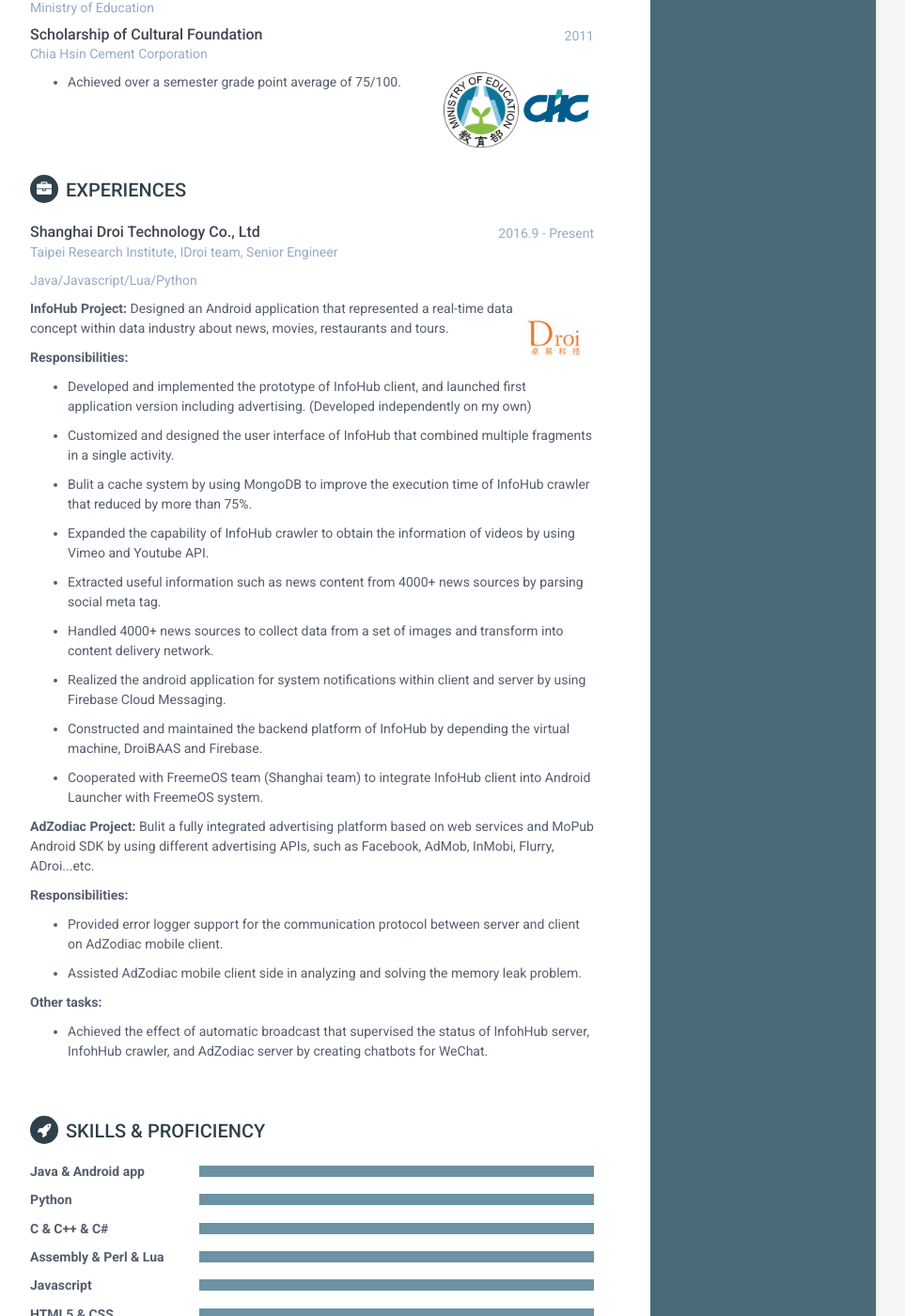
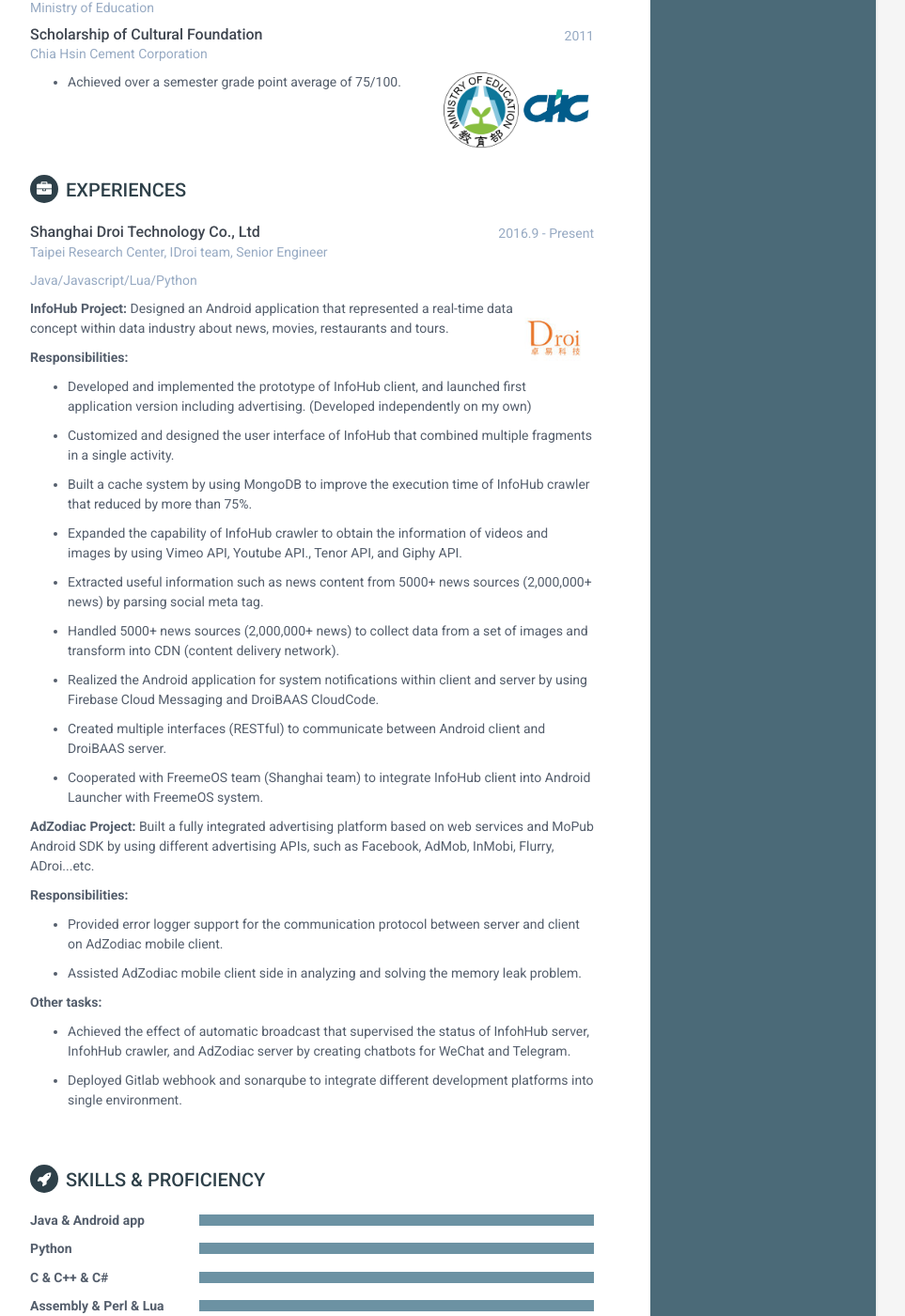
Before and after one commit to carson0321/cv, a Jekyll site: the page built from index.html, in a window 1280 px wide and 1400 px high, scrolled down 1655 px. Shown: the whole window at 94% size, without its empty margins (188-1151 px from the left). Built offline with Jekyll 4.4.1, drawn with Linux system fonts in a browser that asks for light colours.

Commit message:
update experience

```diff
--- a/_includes/experience.html
+++ b/_includes/experience.html
@@ -8,7 +8,7 @@
                 <div class="time">2016.9 - Present</div>
             </div><!--//upper-row-->
             <div class="job-title">
-            Taipei Research Institute, IDroi team, Senior Engineer</p>
+            Taipei Research Center, IDroi team, Senior Engineer</p>
             Java/Javascript/Lua/Python
             </div>
         </div><!--//meta-->
@@ -20,16 +20,16 @@
         <ul type="disc">
             <li><p>Developed and implemented the prototype of InfoHub client, and launched first application version including advertising. (Developed independently on my own)</p></li>
             <li><p>Customized and designed the user interface of InfoHub that combined multiple fragments in a single activity.</p></li>
-            <li><p>Bulit a cache system by using MongoDB to improve the execution time of InfoHub crawler that reduced by more than 75%.</p></li>
-            <li><p>Expanded the capability of InfoHub crawler to obtain the information of videos by using Vimeo and Youtube API.</p></li>
-            <li><p>Extracted useful information such as news content from 4000+ news sources by parsing social meta tag.</p></li>
-            <li><p>Handled 4000+ news sources to collect data from a set of images and transform into content delivery network.</p></li>
-            <li><p>Realized the android application for system notifications within client and server by using Firebase Cloud Messaging.</p></li>
-            <li><p>Constructed and maintained the backend platform of InfoHub by depending the virtual machine, DroiBAAS and Firebase.</p></li>
+            <li><p>Built a cache system by using MongoDB to improve the execution time of InfoHub crawler that reduced by more than 75%.</p></li>
+            <li><p>Expanded the capability of InfoHub crawler to obtain the information of videos and images by using Vimeo API, Youtube API., Tenor API, and Giphy API.</p></li>
+            <li><p>Extracted useful information such as news content from 5000+ news sources (2,000,000+ news) by parsing social meta tag.</p></li>
+            <li><p>Handled 5000+ news sources (2,000,000+ news) to collect data from a set of images and transform into CDN (content delivery network).</p></li>
+            <li><p>Realized the Android application for system notifications within client and server by using Firebase Cloud Messaging and DroiBAAS CloudCode.</p></li>
+            <li><p>Created multiple interfaces (RESTful) to communicate between Android client and DroiBAAS server.</p></li>
             <li><p>Cooperated with FreemeOS team (Shanghai team) to integrate InfoHub client into Android Launcher with FreemeOS system.</p></li>
         </ul>
         <div class="details">
-            <p><b>AdZodiac Project:</b> Bulit a fully integrated advertising platform based on web services and MoPub Android SDK by using different advertising APIs, such as Facebook, AdMob, InMobi, Flurry, ADroi...etc.</p>
+            <p><b>AdZodiac Project:</b> Built a fully integrated advertising platform based on web services and MoPub Android SDK by using different advertising APIs, such as Facebook, AdMob, InMobi, Flurry, ADroi...etc.</p>
         </div><!--//details-->
         <p><b>Responsibilities:</b></p>
         <ul type="disc">
@@ -40,7 +40,8 @@
             <p><b>Other tasks:</b></p>
         </div><!--//details-->
         <ul type="disc">
-            <li><p>Achieved the effect of automatic broadcast that supervised the status of InfohHub server, InfohHub crawler, and AdZodiac server by creating chatbots for WeChat.</p></li>
+            <li><p>Achieved the effect of automatic broadcast that supervised the status of InfohHub server, InfohHub crawler, and AdZodiac server by creating chatbots for WeChat and Telegram.</p></li>
+	    <li><p>Deployed Gitlab webhook and sonarqube to integrate different development platforms into single environment.</p></li>
         </ul>
     </div><!--//item-->
 
```
